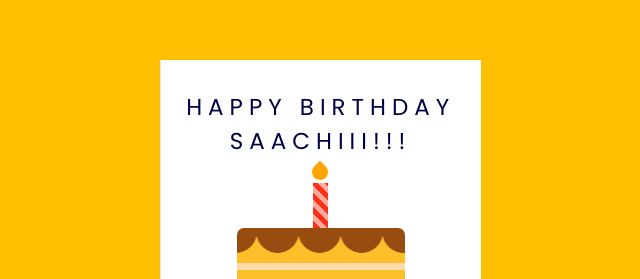
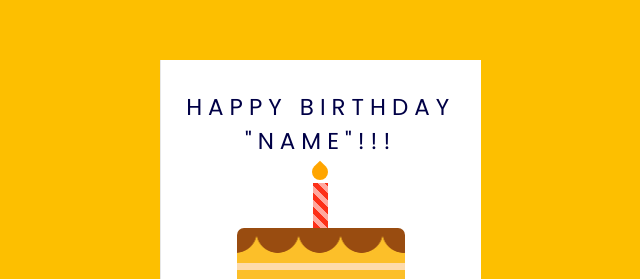
Before and after one commit to iamrajharshit/Birthday_Card, a plain HTML site: page BirthdayCARD.html in a window 1280 px wide. Shown: the part 140-419 px from the top of the page, without its empty margins (480-1120 px from the left). Drawn offline with Linux system fonts and the light colour scheme.

Commit message:
Update BirthdayCARD.html In GeneraL

```diff
--- a/BirthdayCARD.html
+++ b/BirthdayCARD.html
@@ -15,7 +15,7 @@
         <div class="outside">
             <div class="front">
                 <p>
-                    Happy Birthday Saachiii!!!
+                    Happy Birthday "Name"!!!
                     <!--ADD name whom you gonna wish-->
                 </p>
                 <div class="cake">
@@ -28,7 +28,7 @@
             <div class="back"></div>
         </div>
         <div class="inside">
-            <p>&#127881; &#127874; Wishing you a very happy birthday filled with love and laughter!!! Welcome to 20s!!! &#127874; &#127881;</p>
+            <p>&#127881; &#127874; Wishing you a very happy birthday filled with love and laughter!!!"Add a message!" &#127874; &#127881;</p>
             <!--ADD short message inside the card-->
             <h1>&#127873;</h1>
         </div>
```
